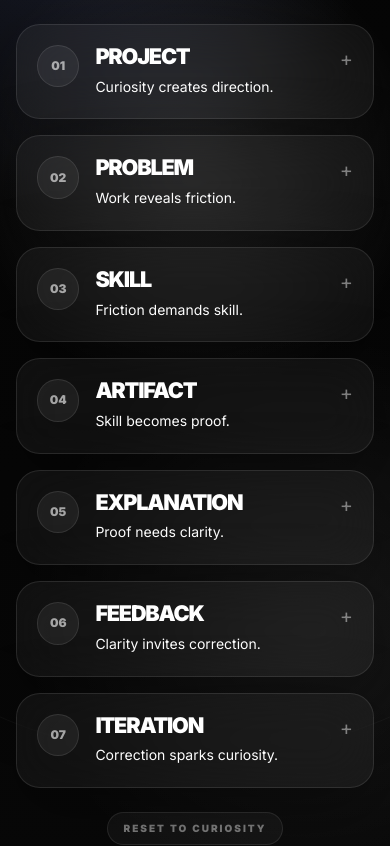
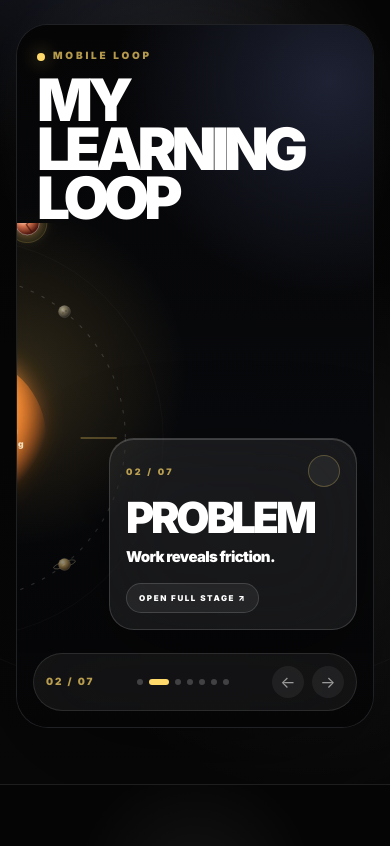
Before and after one commit to batmanvigilante7/hemanthsai, a React (Vite) app: page / in a window 390 px wide. Shown: the part 7040-7886 px from the top of the page. Built offline with nearby package versions, Linux system fonts and the light colour scheme.

Commit message:
Use mobile semi-orbit learning loop

```diff
--- a/src/App.tsx
+++ b/src/App.tsx
@@ -1,6 +1,7 @@
 import { useEffect, useState, type ReactNode, type CSSProperties } from 'react';
 import { motion } from 'framer-motion';
 import { ArrowUpRight, BrainCircuit, Brush, Code2, Github, Instagram, Linkedin, Mail, Menu, PenTool, Target, X, Zap } from 'lucide-react';
+import MobileSemiOrbitLoop from './components/MobileSemiOrbitLoop';
 
 const asset = (fileName: string) => `${import.meta.env.BASE_URL}assets/${fileName}`;
 
@@ -662,19 +663,8 @@ const beamTip = {
           </div>
         </div>
 
-        <div className="mt-10 grid gap-4 lg:hidden">
-          {learningLoop.map((item, index) => (
-            <MobileLoopCard
-              key={item[1]}
-              item={item}
-              index={index}
-              active={activeLoop === index}
-              onToggle={() => setActiveLoop(activeLoop === index ? null : index)}
-            />
-          ))}
-          <button type="button" onClick={() => setActiveLoop(null)} className="mx-auto mt-2 rounded-full border border-white/10 bg-white/[0.045] px-4 py-2 text-[10px] font-black uppercase tracking-[0.2em] text-white/45 transition hover:border-white/20 hover:bg-white/[0.08] hover:text-white/72">
-            Reset to curiosity
-          </button>
+        <div className="lg:hidden">
+          <MobileSemiOrbitLoop />
         </div>
       </div>
     </section>
```
